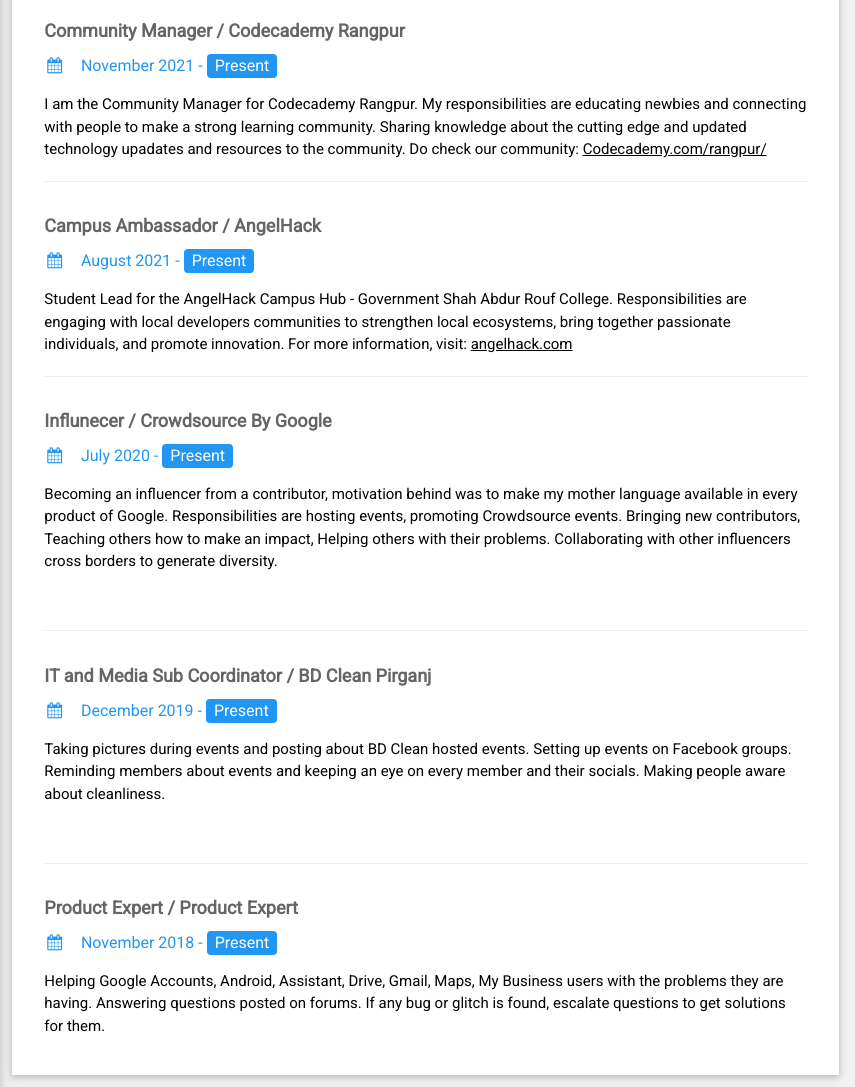
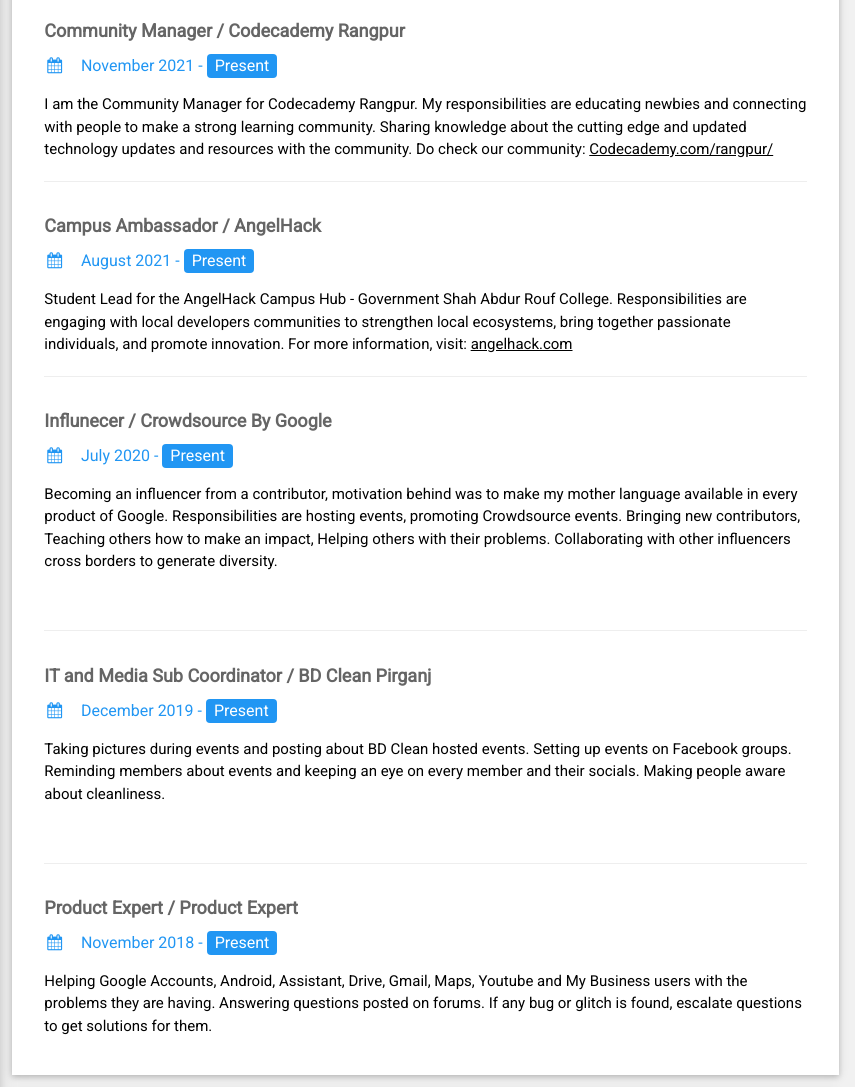
Before and after one commit to msaevan101/resume, a plain HTML site: page index.html in a window 1280 px wide. Shown: the part 106-1193 px from the top of the page, 425-1280 px from the left. Drawn offline with Linux system fonts and the light colour scheme.

Commit message:
Update index.html

```diff
--- a/index.html
+++ b/index.html
@@ -109,7 +109,7 @@
         <div class="msa-container">
           <h5 class="msa-opacity"><b>Community Manager / Codecademy Rangpur</b></h5>
           <h6 class="msa-text-blue"><i class="fa fa-calendar fa-fw msa-margin-right"></i>November 2021 - <span class="msa-tag msa-blue msa-round">Present</span></h6>
-          <p>I am the Community Manager for Codecademy Rangpur. My responsibilities are educating newbies and connecting with people to make a strong learning community. Sharing knowledge about the cutting edge and updated technology upadates and resources to the community. Do check our community: <a href="https://community.codecademy.com/rangpur/">Codecademy.com/rangpur/</a></p>
+          <p>I am the Community Manager for Codecademy Rangpur. My responsibilities are educating newbies and connecting with people to make a strong learning community. Sharing knowledge about the cutting edge and updated technology updates and resources with the community. Do check our community: <a href="https://community.codecademy.com/rangpur/">Codecademy.com/rangpur/</a></p>
           <hr>
         </div>
         <div class="msa-container">
@@ -133,7 +133,7 @@
         <div class="msa-container">
           <h5 class="msa-opacity"><b> Product Expert / Product Expert</b></h5>
           <h6 class="msa-text-blue"><i class="fa fa-calendar fa-fw msa-margin-right"></i>November 2018 - <span class="msa-tag msa-blue msa-round">Present</span></h6>
-          <p>Helping Google Accounts, Android, Assistant, Drive, Gmail, Maps, My Business users with the problems they are having. Answering questions posted on forums. If any bug or glitch is found, escalate questions to get solutions for them.</p><br>
+          <p>Helping Google Accounts, Android, Assistant, Drive, Gmail, Maps, Youtube and My Business users with the problems they are having. Answering questions posted on forums. If any bug or glitch is found, escalate questions to get solutions for them.</p><br>
         </div>
       </div>
       <div class="msa-container msa-card msa-white">
```
